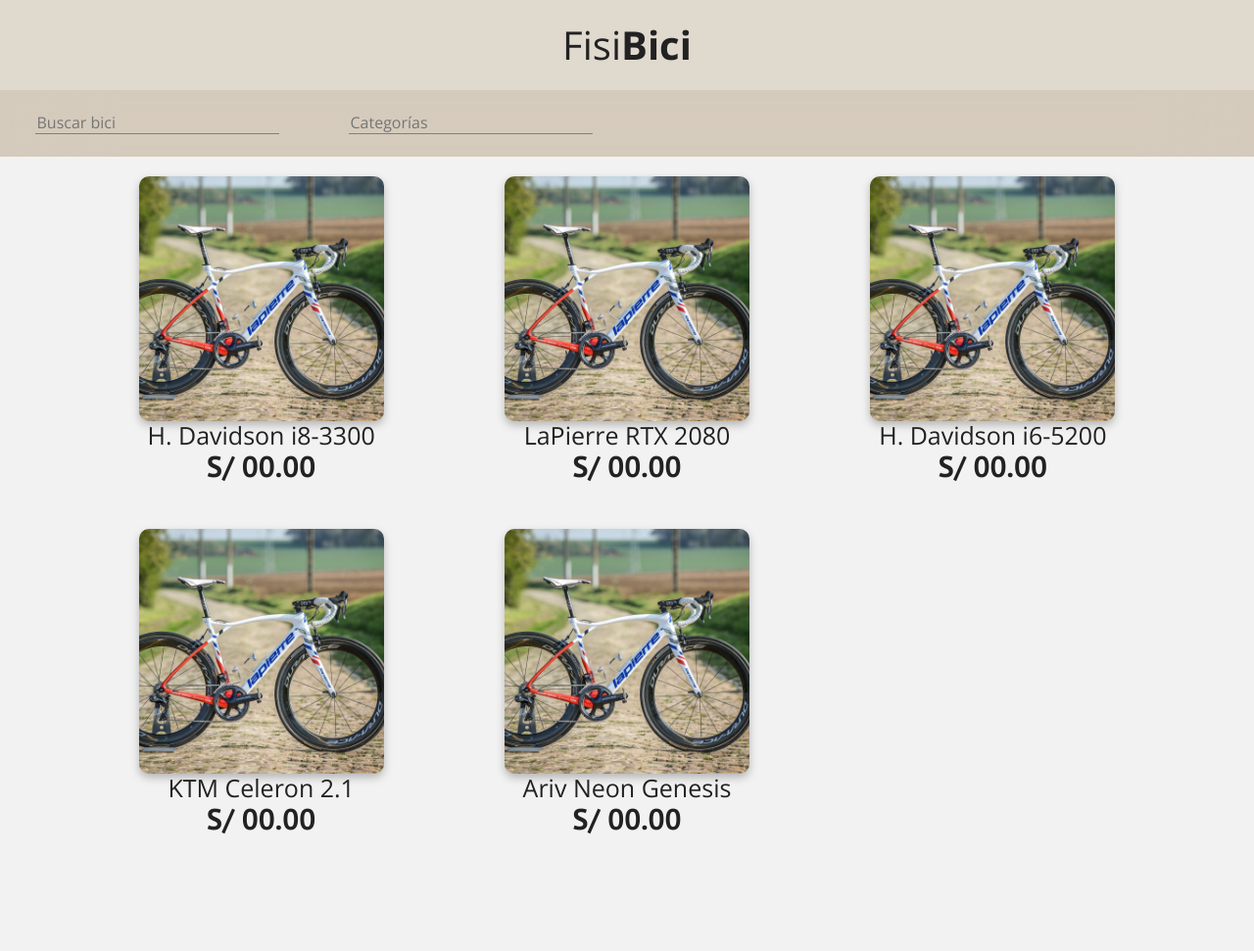
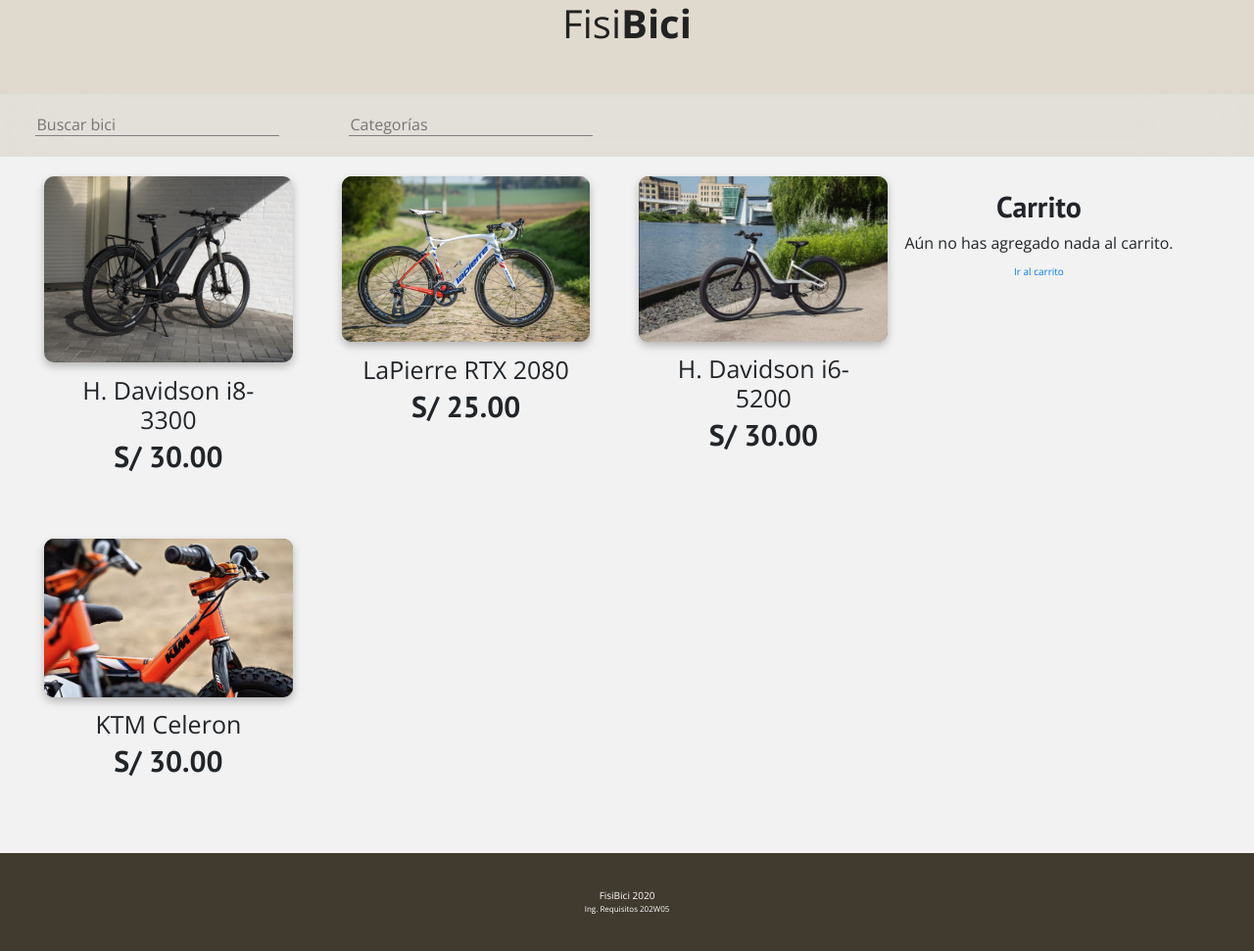
Before and after one commit to sebas-tcotd/FisiBici, a website built with Parcel: page shop.html in a window 1280 px wide. Shown: the whole page at 98% size. Before the commit the page ends 890 px from the top, so only its background shows below. Built offline with nearby package versions, Linux system fonts and the light colour scheme.

Commit message:
Arreglos en el frontend

```diff
--- a/css/main.css
+++ b/css/main.css
@@ -128,7 +128,7 @@
   }
 }
 
-.seccion {
+/* .seccion {
   padding: 3rem 0;
 }
 
@@ -159,7 +159,7 @@
   font-family: 'PT Sans', sans-serif;
   margin: 0;
   font-weight: 400;
-}
+} */
 
 .button {
   background: #0FB3D8;
@@ -179,17 +179,6 @@
 .button:hover {
   background: #E0D9CE;
   color: black;
-}
-
-
-.button.transparente {
-  background-color: transparent;
-  border: 2px solid white;
-}
-
-.button.transparente:hover {
-  background-color: #fe4918;
-  border-color: #fe4918;
 }
 
 ul {
@@ -274,11 +263,11 @@
 .site-header {
   display: grid;
   background: #E0D9CE;
-  height: 20vh;
+  height: 12vh;
 }
 
 .site-header div {
-  display: flex;
+  /*display: flex;*/
   justify-content: center;
   align-items: center;
 }
@@ -294,7 +283,13 @@
   font-weight: 700;
 }
 
+.site-header a{
+  color: #222;
+  text-decoration: none;
+}
+
 .navegacion {
+  height: 8vh;
   background: rgba(171, 152, 122, 0.2);
   backdrop-filter: blur(50px);
   padding-right: 50%;
@@ -322,11 +317,11 @@
 
 /*Cuerpo principal*/
 
-.grid-bicis{
+.grid-bicis {
   margin-top: 2rem;
   display: grid;
   grid-template-columns: repeat(3, 1fr);
-  grid-gap: 1rem;
+  grid-gap: 5rem;
   grid-template-rows: repeat(2, 1fr);
   justify-content: center;
 }
@@ -339,8 +334,8 @@
 }
 
 .imagen-bici {
-  height: 25rem;
-  width: 25rem;
+  /* height: 25rem;
+  width: 25rem; */
 
   filter: drop-shadow(0px 4px 4px rgba(0, 0, 0, 0.25));
   border-radius: 10px;
@@ -349,7 +344,7 @@
   background-image: url(../img/bici2.jpg);
 }
 
-.imagen-bici img{
+.imagen-bici img {
 
   max-width: 100%;
   height: 100%;
@@ -357,12 +352,13 @@
   overflow: hidden;
   position: absolute;
   left: 0%;
-right: 0%;
-top: 0%;
-bottom: 25.73%;
+  right: 0%;
+  top: 0%;
+  bottom: 25.73%;
 
 }
-.nombre-bici{
+
+.nombre-bici {
   margin: 0;
   font-size: 2.5rem;
   font-weight: 300;
@@ -374,9 +370,50 @@
   font-size: 3rem;
 }
 
-/*Items cards*/
+.card {
+  background: transparent;
+  border: none;
+}
 
+.card-body {
+  text-align: center;
+}
 
+/* página shop*/
+.pag-shop {
+  display: flex;
+  justify-content: space-evenly;
+}
+
+.seccion-lateral {
+  width: 50rem;
+}
+
+.carrito {
+  padding: 2rem;
+  position: fixed;
+  right: 5rem;
+}
+
+.principal {
+  margin-left: 4.5rem;
+}
+
+/*Footer*/
+.site-footer {
+  height: 10rem;
+  background: rgb(65, 58, 47);
+  color:white;
+  display: flex;
+  justify-content: center;
+  align-items: center;
+  flex-direction: column;
+}
+
+.site-footer a {
+  color: white;
+  text-decoration: none;
+}
 /* ==========================================================================
    Helper classes
    ========================================================================== */
--- a/index.html
+++ b/index.html
@@ -19,6 +19,7 @@
   <link rel="author" href="humans.txt" />
   <link href="https://fonts.googleapis.com/css2?family=PT+Sans:wght@400;700&display=swap" rel="stylesheet">
   <link rel="stylesheet" href="css/normalize.css">
+  <link rel="stylesheet" href="https://stackpath.bootstrapcdn.com/bootstrap/4.5.2/css/bootstrap.min.css" integrity="sha384-JcKb8q3iqJ61gNV9KGb8thSsNjpSL0n8PARn9HuZOnIxN0hoP+VmmDGMN5t9UJ0Z" crossorigin="anonymous">
   <link rel="stylesheet" href="css/main.css">
 
   <meta name="theme-color" content="#E0D9CE">
@@ -70,7 +71,10 @@
     ga('send', 'pageview')
 
   </script>
+  <script src="https://code.jquery.com/jquery-3.5.1.slim.min.js" integrity="sha384-DfXdz2htPH0lsSSs5nCTpuj/zy4C+OGpamoFVy38MVBnE+IbbVYUew+OrCXaRkfj" crossorigin="anonymous"></script>
+  <script src="https://cdn.jsdelivr.net/npm/popper.js@1.16.1/dist/umd/popper.min.js" integrity="sha384-9/reFTGAW83EW2RDu2S0VKaIzap3H66lZH81PoYlFhbGU+6BZp6G7niu735Sk7lN" crossorigin="anonymous"></script>
   <script src="https://www.google-analytics.com/analytics.js" async></script>
+  <script src="https://stackpath.bootstrapcdn.com/bootstrap/4.5.2/js/bootstrap.min.js" integrity="sha384-B4gt1jrGC7Jh4AgTPSdUtOBvfO8shuf57BaghqFfPlYxofvL8/KUEfYiJOMMV+rV" crossorigin="anonymous"></script>
 </body>
 
 </html>
--- a/shop.html
+++ b/shop.html
@@ -21,6 +21,8 @@
     href="https://fonts.googleapis.com/css2?family=Open+Sans:wght@300;400;700&family=PT+Sans:wght@400;700&display=swap"
     rel="stylesheet">
   <link rel="stylesheet" href="css/normalize.css">
+  <link rel="stylesheet" href="https://stackpath.bootstrapcdn.com/bootstrap/4.5.2/css/bootstrap.min.css"
+    integrity="sha384-JcKb8q3iqJ61gNV9KGb8thSsNjpSL0n8PARn9HuZOnIxN0hoP+VmmDGMN5t9UJ0Z" crossorigin="anonymous">
   <link rel="stylesheet" href="css/main.css">
 
   <meta name="theme-color" content="#E0D9CE">
@@ -33,20 +35,23 @@
 
   <!-- Add your site or application content here -->
   <header class="site-header">
+    <a href="index.html">
       <div>
         <h1>Fisi<span>Bici</span></h1>
       </div>
-    <nav class="navegacion">
+    </a>
+  </header>
+  <nav class="navegacion sticky-top">
     <input type="text" name="" id="buscar" placeholder="Buscar bici">
     <input type="text" name="" id="categorias" placeholder="Categorías">
   </nav>
-  </header>
 
-  <main>
-    <div class="contenedor grid-bicis">
-      <div class="bici-item">
+  <div class="pag-shop">
+    <main class="contenedor principal">
+      <div class="grid-bicis">
+        <!-- <div class="bici-item">
           <div class="imagen-bici">
-          <!-- <img src="img/bici1.jpg" alt=""> -->
+            <img src="img/bici1.jpg" alt="">
           </div>
           <p class="nombre-bici">
             H. Davidson i8-3300
@@ -56,7 +61,7 @@
 
         <div class="bici-item">
           <div class="imagen-bici">
-          <!-- <img src="img/bici2.jpg" alt=""> -->
+            <img src="img/bici2.jpg" alt="">
           </div>
           <p class="nombre-bici">
             LaPierre RTX 2080
@@ -86,13 +91,66 @@
             Ariv Neon Genesis
           </p>
           <span class="precio">S/ 00.00</span>
+        </div> -->
+        <div class="card">
+          <a href="#">
+            <img src="img/bici1.jpg" class="card-img-top imagen-bici" alt="...">
+          </a>
+          <div class="card-body">
+            <h5 class="card-title nombre-bici">H. Davidson i8-3300</h5>
+            <p class="card-text precio">S/ 30.00</p>
+          </div>
+        </div>
+
+        <div class="card">
+          <a href="#">
+            <img src="img/bici2.jpg" class="card-img-top imagen-bici" alt="...">
+          </a>
+          <div class="card-body">
+            <h5 class="card-title nombre-bici">LaPierre RTX 2080</h5>
+            <p class="card-text precio">S/ 25.00</p>
+          </div>
+        </div>
+
+        <div class="card">
+          <a href="#">
+            <img src="img/bici3.jpg" class="card-img-top imagen-bici" alt="...">
+          </a>
+          <div class="card-body">
+            <h5 class="card-title nombre-bici">H. Davidson i6-5200</h5>
+            <p class="card-text precio">S/ 30.00</p>
+          </div>
+        </div>
+
+        <div class="card">
+          <a href="#">
+            <img src="img/bici4.jpg" class="card-img-top imagen-bici" alt="...">
+          </a>
+          <div class="card-body">
+            <h5 class="card-title nombre-bici">KTM Celeron</h5>
+            <p class="card-text precio">S/ 30.00</p>
+          </div>
         </div>
 
       </div>
     </main>
+
     <aside class="seccion-lateral">
+      <div class="card carrito">
+        <div class="card-body">
+          <h5 class="card-title precio">Carrito</h5>
+          <p class="card-text">Aún no has agregado nada al carrito.</p>
+          <a href="#" class="card-link">Ir al carrito</a>
+        </div>
+      </div>
+    </aside>
+  </div>
 
-  </aside>
+  <footer class="site-footer">
+    <a href="index.html">FisiBici 2020</a>
+    <small>Ing. Requisitos 202W05</small>
+  </footer>
+
 
   <!-- Zona de scripts -->
   <script src="js/vendor/modernizr-3.11.2.min.js"></script>
@@ -113,6 +171,12 @@
 
   </script>
   <script src="https://www.google-analytics.com/analytics.js" async></script>
+  <script src="https://code.jquery.com/jquery-3.5.1.slim.min.js"
+    integrity="sha384-DfXdz2htPH0lsSSs5nCTpuj/zy4C+OGpamoFVy38MVBnE+IbbVYUew+OrCXaRkfj" crossorigin="anonymous">
+  </script>
+  <script src="https://cdn.jsdelivr.net/npm/popper.js@1.16.1/dist/umd/popper.min.js"
+    integrity="sha384-9/reFTGAW83EW2RDu2S0VKaIzap3H66lZH81PoYlFhbGU+6BZp6G7niu735Sk7lN" crossorigin="anonymous">
+  </script>
 </body>
 
 </html>
```
Lines whose indentation alone changed are shown as unchanged.
